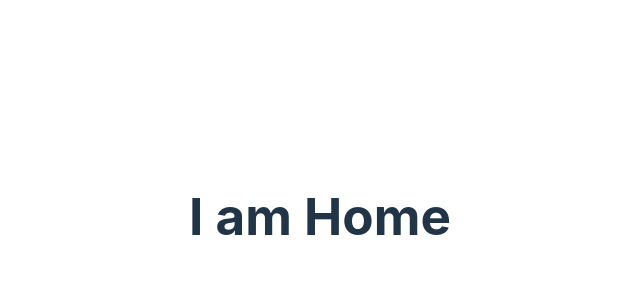
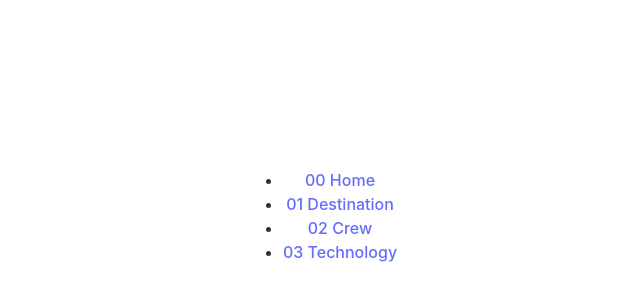
Before and after one commit to suruaino/my-space-tourism-2, a React (Vite) app: page / in a window 1280 px wide. Shown: the part 184-484 px from the top of the page, without its empty margins (320-960 px from the left). Built offline with nearby package versions, Linux system fonts and the light colour scheme.

Commit message:
tested nav

```diff
--- a/src/App.jsx
+++ b/src/App.jsx
@@ -1,6 +1,27 @@
 import "./App.css";
-import { Route, Routes } from "react-router-dom";
+import { Route, Routes, Link } from "react-router-dom";
 
+const Header = () => {
+  return(
+      <header>
+
+          <div className="logo">
+              {/* <img src={logo} alt="" /> */}
+          </div>
+
+          <nav>
+          <ul>
+          <li><Link to="/Home"><span>00</span> Home</Link></li>
+
+              <li><Link to="/About"><span>01</span> Destination</Link></li>
+              <li><Link to="#"><span>02</span> Crew</Link></li>
+              <li><Link to="#"><span>03</span> Technology</Link></li>
+          </ul>
+          </nav>
+
+      </header>
+  )
+}
 
 const Home = () => {
   return <h1>I am Home</h1>
@@ -21,10 +42,11 @@ function App() {
   return (
 
       <Routes>
-        <Route path="/" element={ <Home />}></Route>
-        <Route path="/about" element={ <About />}>
+        <Route exact path="/" element={ <Header />}></Route>
+        <Route path="/home" element={ <Home />}></Route>
+        <Route path="/about" element={ <About />}></Route>
 
-        </Route>
+
       </Routes>
 
   );
```
